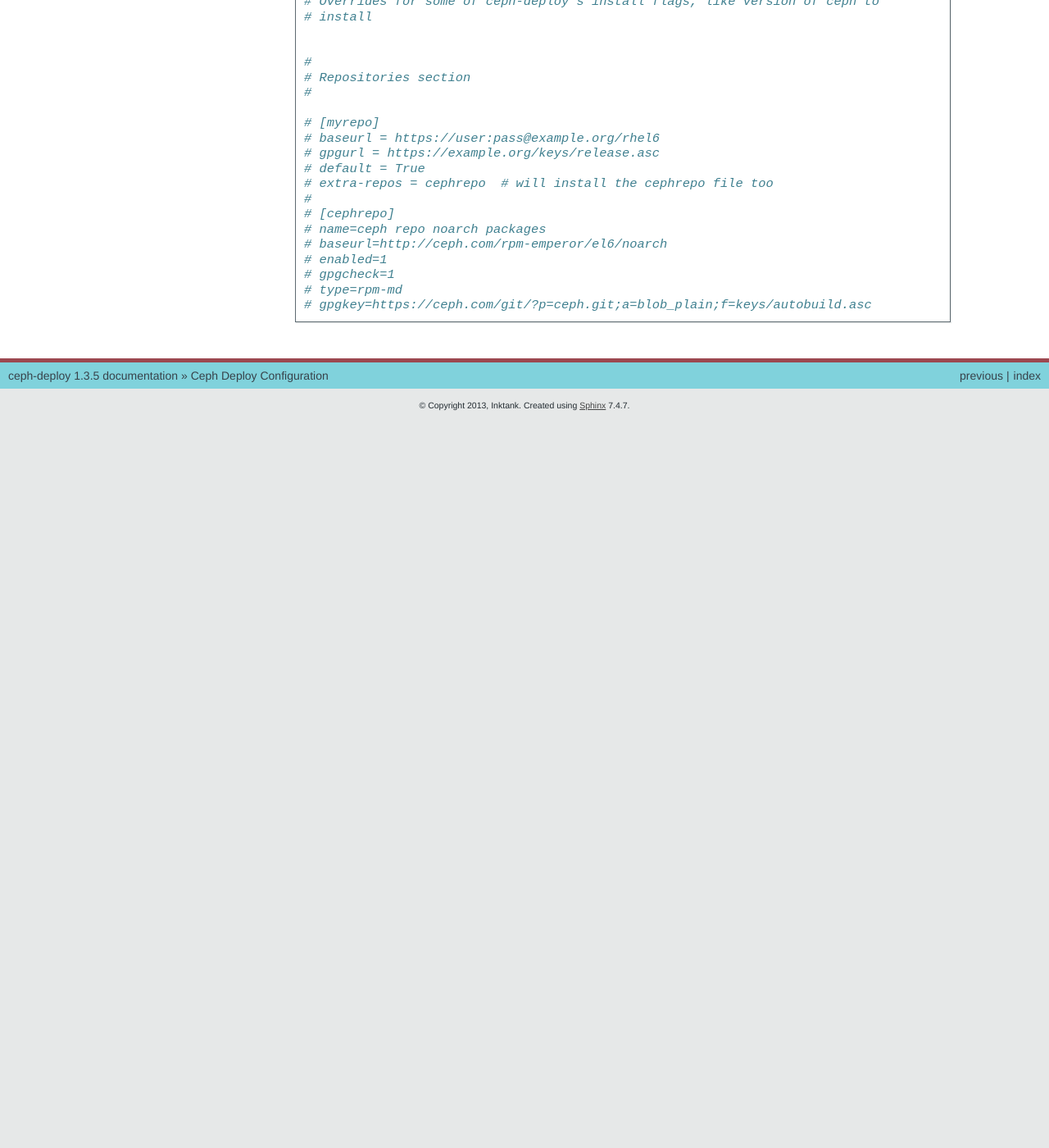
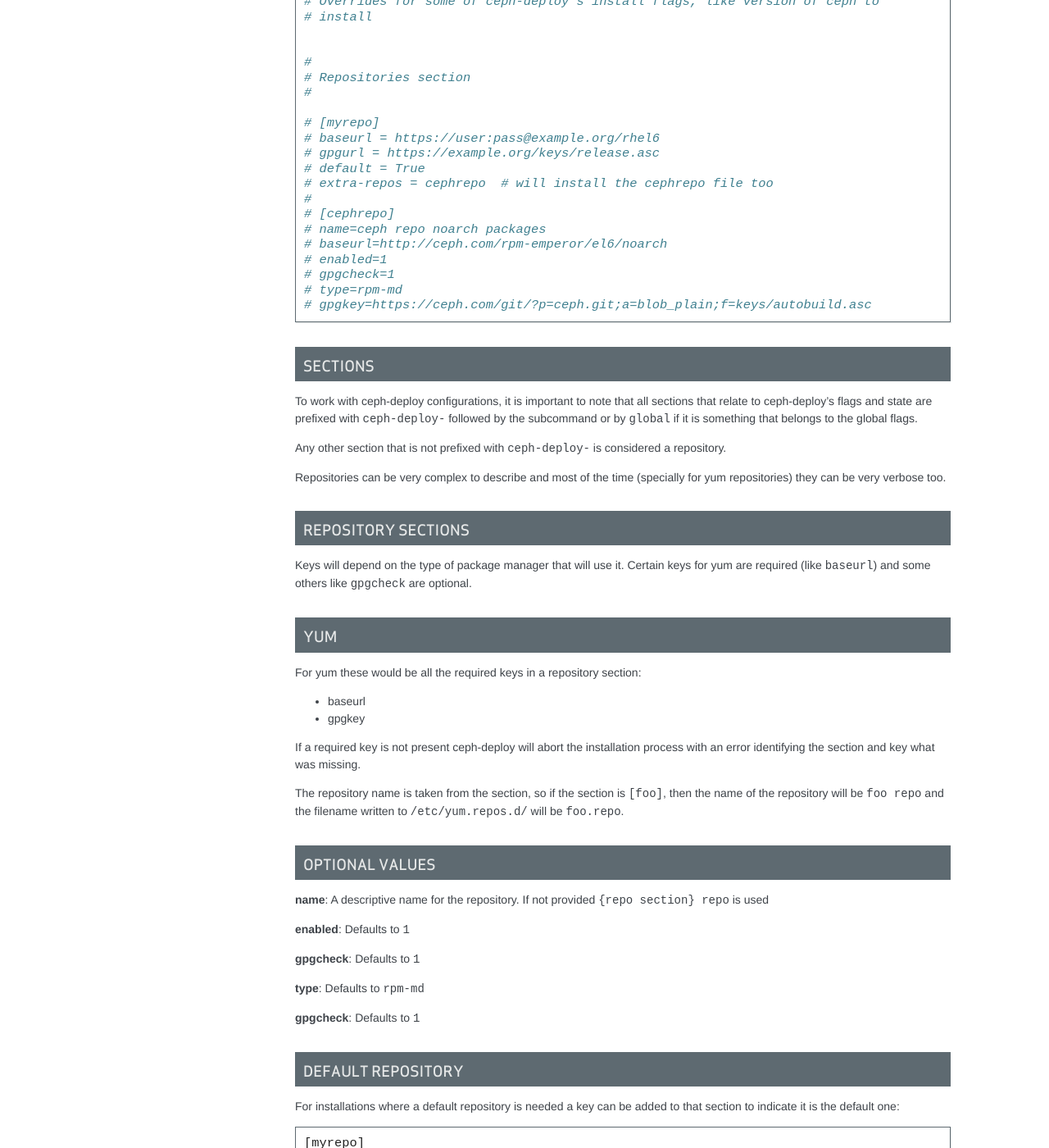
Before and after one commit to ceph/ceph-deploy, a Sphinx documentation site: the page built from docs/source/conf.rst, in a window 1280 px wide and 1400 px high, scrolled down 606 px. Shown: the whole window at 82% size. Built offline with Sphinx 7.4.7, drawn with Linux system fonts in a browser that asks for light colours; before the commit the page ends 1120 px from its top, so only the background shows below that; some of the changed text lies outside the part shown.

Commit message:
document sections and repositories
Signed-off-by: Alfredo Deza <alfredo.deza@inktank.com>

```diff
--- a/docs/source/conf.rst
+++ b/docs/source/conf.rst
@@ -52,3 +52,92 @@ This is how a default configuration file would look like::
     # gpgcheck=1
     # type=rpm-md
     # gpgkey=https://ceph.com/git/?p=ceph.git;a=blob_plain;f=keys/autobuild.asc
+
+
+.. conf_sections:
+
+Sections
+--------
+To work with ceph-deploy configurations, it is important to note that all
+sections that relate to ceph-deploy's flags and state are prefixed with
+``ceph-deploy-`` followed by the subcommand or by ``global`` if it is something
+that belongs to the global flags.
+
+Any other section that is not prefixed with ``ceph-deploy-`` is considered
+a repository.
+
+Repositories can be very complex to describe and most of the time (specially
+for yum repositories) they can be very verbose too.
+
+Repository Sections
+-------------------
+Keys will depend on the type of package manager that will use it. Certain keys
+for yum are required (like ``baseurl``) and some others like ``gpgcheck`` are
+optional.
+
+yum
+---
+For yum these would be all the required keys in a repository section:
+
+* baseurl
+* gpgkey
+
+If a required key is not present ceph-deploy will abort the installation
+process with an error identifying the section and key what was missing.
+
+The repository name is taken from the section, so if the section is ``[foo]``,
+then the name of the repository will be ``foo repo`` and the filename written
+to ``/etc/yum.repos.d/`` will be ``foo.repo``.
+
+Optional values
+---------------
+**name**:  A descriptive name for the repository. If not provided ``{repo
+section} repo`` is used
+
+**enabled**: Defaults to ``1``
+
+**gpgcheck**: Defaults to ``1``
+
+**type**: Defaults to ``rpm-md``
+
+**gpgcheck**: Defaults to ``1``
+
+
+Default Repository
+------------------
+For installations where a default repository is needed a key can be added to
+that section to indicate it is the default one::
+
+    [myrepo]
+    default = true
+
+When a default repository is detected it is mentioned in the log output and
+ceph will get install from that one repository at the end.
+
+Extra Repositories
+------------------
+If other repositories need to be installed aside from the main one, a key
+should be added to represent that need with a comma separated value with the
+name of the sections of the other repositories (just like the example
+configuration file demonstrates)::
+
+    [myrepo]
+    baseurl = https://user:pass@example.org/rhel6
+    gpgurl = https://example.org/keys/release.asc
+    default = True
+    extra-repos = cephrepo  # will install the cephrepo file too
+
+    [cephrepo]
+    name=ceph repo noarch packages
+    baseurl=http://ceph.com/rpm-emperor/el6/noarch
+    enabled=1
+    gpgcheck=1
+    type=rpm-md
+    gpgkey=https://ceph.com/git/?p=ceph.git;a=blob_plain;f=keys/autobuild.asc
+
+In this case, the repository called ``myrepo`` defines the ``extra-repos`` key
+with just one extra one: ``cephrepo``.
+
+This extra repository must exist as a section in the configuration file. After
+the main one is added all the extra ones defined will follow. Installation of
+Ceph will only happen with the main repository.
```
